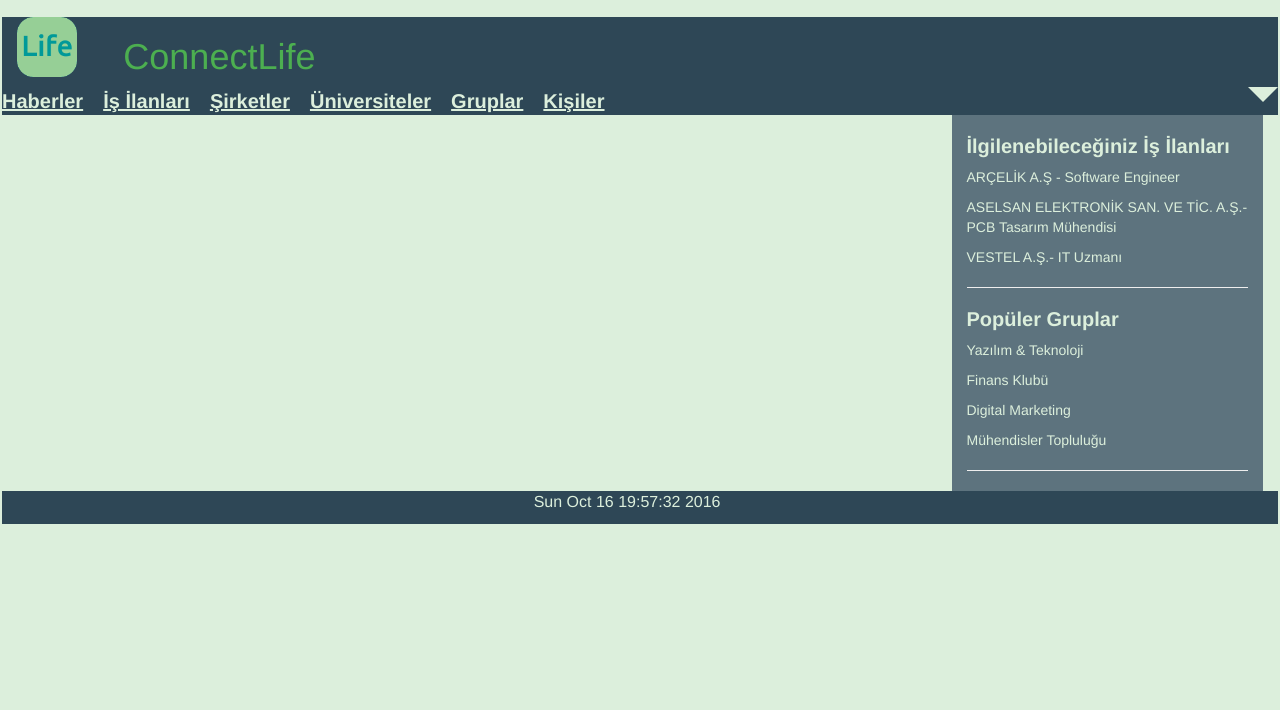
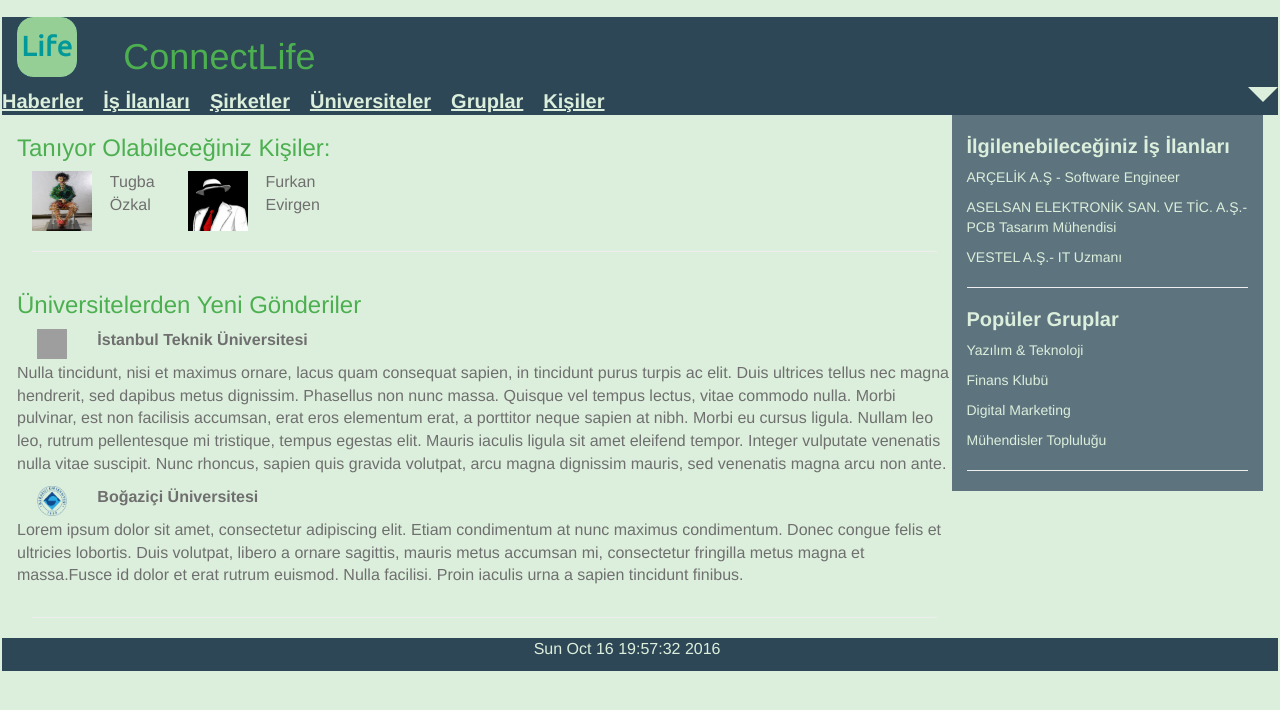
Before and after one commit to orhanse/ConnectLife, a Flask app: page / in a window 1280 px wide. Shown: the top 710 px of the page. Run offline with Flask 2, Linux system fonts and the light colour scheme; some libraries are stand-ins or nearby versions; grey boxes are pictures that could not be loaded.

Commit message:
Anasayfa içeriği düzenlendi.

```diff
--- a/static/style.css
+++ b/static/style.css
@@ -50,3 +50,9 @@ div#datetime {
     border-right: 15px solid transparent;
     border-top: 15px solid #dcefdc;
 }
+
+#universiteler img{
+
+  width:30px;
+  height:30px;
+}
--- a/templates/gruplar.html
+++ b/templates/gruplar.html
@@ -51,6 +51,5 @@
 			<button type="button" class="btn btn-success">Katıl!</button>
 		</div>
 	</div>
-	<hr>
 
 {% endblock %}
--- a/templates/home.html
+++ b/templates/home.html
@@ -54,7 +54,73 @@
 	<div class="row">
 
 		<div class="col-md-9">
-			{% block content %}{% endblock %}
+			{% block content %}
+
+			<div class="row" id = "kisiler">
+				<h3>Tanıyor Olabileceğiniz Kişiler:</h3>
+				<div class = "col-md-1">
+					<img src="/static/images/profil1.jpg">
+
+				</div>
+				<div class = "col-md-1">
+					<p>Tugba Özkal</p>
+				</div>
+				<div class = "col-md-1">
+					<img src="/static/images/profil2.jpg">
+				</div>
+				<div class = "col-md-1">
+					<p>Furkan Evirgen</p>
+				</div>
+
+			</div>
+
+
+			<hr>
+			<div class="row" id = "universiteler">
+				<h3>Üniversitelerden Yeni Gönderiler</h3>
+
+				<div class="row">
+					<div class = "col-md-1 ">
+						<img class = "pull-right" src="/static/images/universities/itu.jpg">
+					</div>
+					<div class = "col-md-3">
+						<p style = "font-weight: bold;">İstanbul Teknik Üniversitesi</p>
+					</div>
+				</div>
+
+				<p>
+				Nulla tincidunt, nisi et maximus ornare, lacus quam consequat sapien,
+				 in tincidunt purus turpis ac elit. Duis ultrices tellus nec magna hendrerit,
+				  sed dapibus metus dignissim. Phasellus non nunc massa. Quisque vel tempus lectus,
+				   vitae commodo nulla. Morbi pulvinar, est non facilisis accumsan,
+				   erat eros elementum erat, a porttitor neque sapien at nibh. Morbi eu cursus
+				   ligula. Nullam leo leo, rutrum pellentesque mi tristique, tempus egestas elit.
+				   Mauris iaculis ligula sit amet eleifend tempor. Integer vulputate venenatis
+				   nulla vitae suscipit. Nunc rhoncus, sapien quis gravida volutpat, arcu magna
+				   dignissim mauris, sed venenatis magna arcu non ante.</p>
+
+				<div class="row">
+					<div class = "col-md-1 ">
+						<img class = "pull-right" src="/static/images/universities/bogazici.png">
+					</div>
+					<div class = "col-md-3">
+						<p style = "font-weight: bold;">Boğaziçi Üniversitesi</p>
+					</div>
+				</div>
+
+				<p>Lorem ipsum dolor sit amet, consectetur adipiscing elit.
+				Etiam condimentum at nunc maximus condimentum.
+				Donec congue felis et ultricies lobortis. Duis volutpat,
+				 libero a ornare sagittis, mauris metus accumsan mi,
+				  consectetur fringilla metus magna et massa.Fusce id dolor et erat rutrum euismod.
+				  Nulla facilisi.
+				Proin iaculis urna a sapien tincidunt finibus.</p>
+			</div>
+
+
+
+			{% endblock %}
+			<hr>
 		</div>
 		<div class="col-md-3 sidebar" id="sidebar" style="background-color:#5d737e;">
 			<h2>İlgilenebileceğiniz İş İlanları</h2>
@@ -78,7 +144,9 @@
 
     <footer class="row">
       <div class="row" style="background-color:#2e4756">
-      	<div id="datetime" class= "col-md-offset-5"><p style="color:#dcefdc;font-size:16px">{{ current_time }}</div>
+
+      	<div id="datetime" class= "col-md-offset-5">
+      	<p style="color:#dcefdc;font-size:16px">{{ current_time }}</div>
       </div>
     </footer>
   </body>
```
